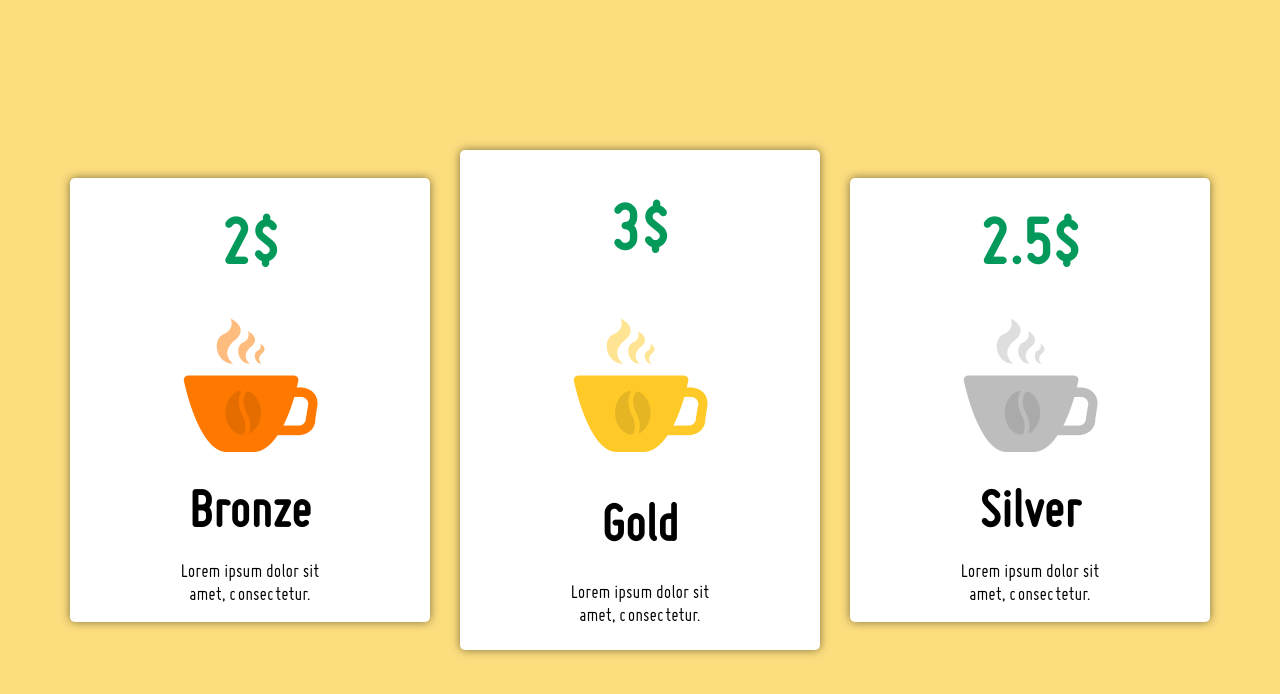
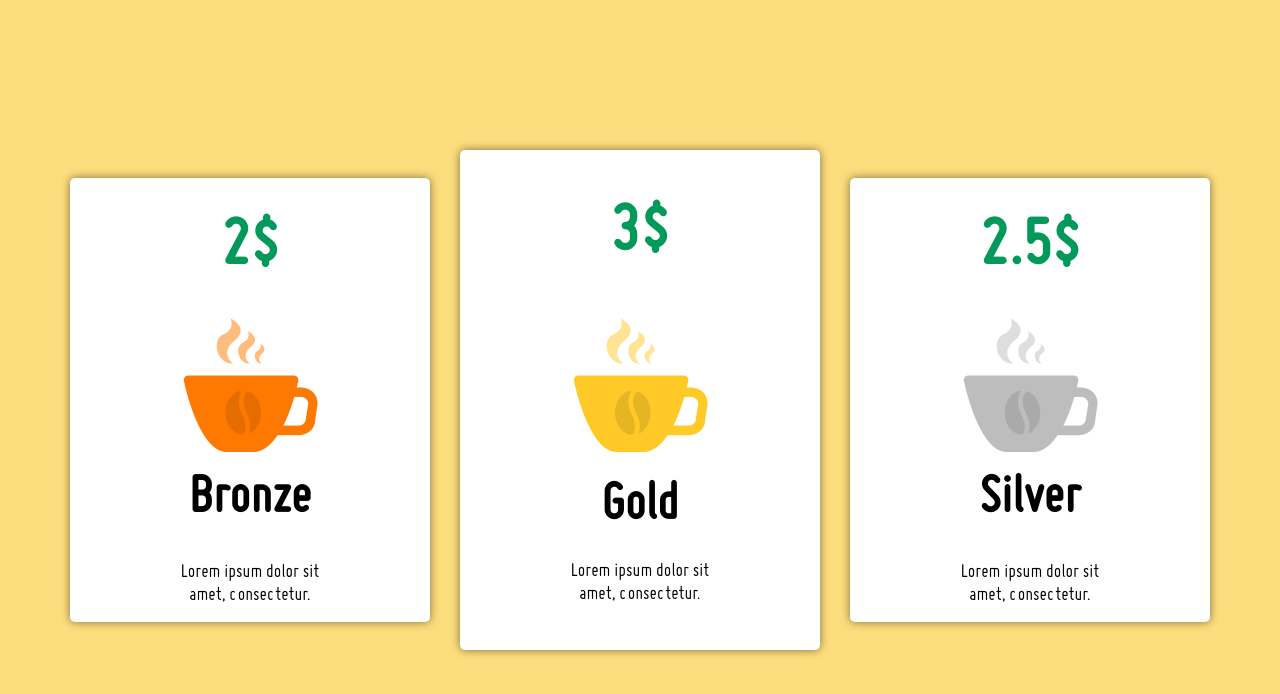
Before and after one commit to DimaKasian/dimakasian, a plain HTML site: page cupplans/index.html in a window 1280 px wide. Drawn offline with nearby package versions, Linux system fonts and the light colour scheme.

Commit message:
flex change align-items on gold ...

```diff
--- a/cupplans/css/style.css
+++ b/cupplans/css/style.css
@@ -32,11 +32,18 @@ h3, h1, h2 {
 	margin:0;
 	padding: 0;
 }
-
+h2, h3 {
+	display: flex;
+	align-items: flex-end;
+}
 .bronz_p, .gold_p, .silver_p {
 	font-size: 20px;
 	display: flex;
 	align-items: center;
+}
+.gold_p {
+	display: flex;
+	align-items: flex-start;
 }
 body {
 	background-color: #fdde7e;
@@ -87,7 +94,7 @@ div.img {
 }
 .bronze_h3, .gold_h1, .silver_h2{
 	display: flex;
-	align-items: flex-end;
+	align-items: center;
 	flex-grow: 1;
 }
 .bronz_p, .gold_p, .silver_p {
```
